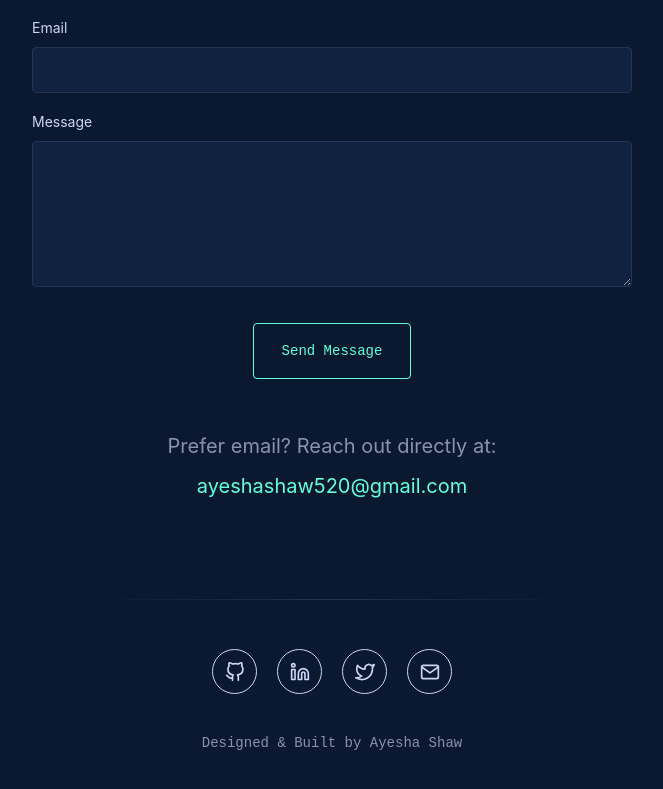
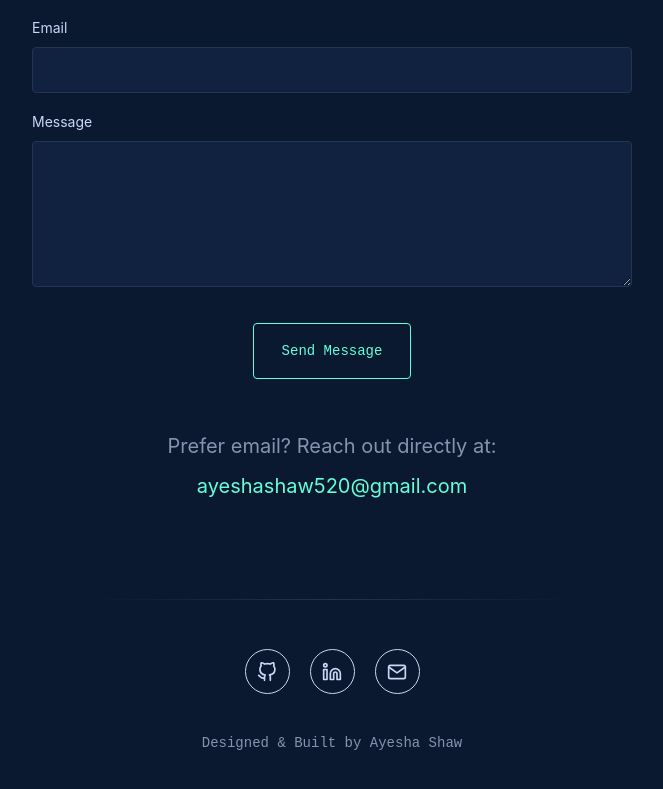
Before and after one commit to ayeshashaw/MyPortfolio, a React (Vite) app: page / in a window 1280 px wide. Shown: the part 4523-5312 px from the top of the page, without its empty margins (308-971 px from the left). Built offline with nearby package versions, Linux system fonts and the light colour scheme.

Commit message:
Update Footer.jsx

```diff
--- a/src/components/Footer.jsx
+++ b/src/components/Footer.jsx
@@ -13,11 +13,6 @@ const Footer = () => {
             <path d="M16 8a6 6 0 0 1 6 6v7h-4v-7a2 2 0 0 0-2-2 2 2 0 0 0-2 2v7h-4v-7a6 6 0 0 1 6-6z"></path>
             <rect x="2" y="9" width="4" height="12"></rect>
             <circle cx="4" cy="4" r="2"></circle>
-          </svg>
-        </a>
-        <a href="https://twitter.com" target="_blank" rel="noopener noreferrer" className="social-link">
-          <svg xmlns="http://www.w3.org/2000/svg" role="img" viewBox="0 0 24 24" fill="none" stroke="currentColor" strokeWidth="2" strokeLinecap="round" strokeLinejoin="round">
-            <path d="M23 3a10.9 10.9 0 0 1-3.14 1.53 4.48 4.48 0 0 0-7.86 3v1A10.66 10.66 0 0 1 3 4s-4 9 5 13a11.64 11.64 0 0 1-7 2c9 5 20 0 20-11.5a4.5 4.5 0 0 0-.08-.83A7.72 7.72 0 0 0 23 3z"></path>
           </svg>
         </a>
         <a href="ayeshashaw520gmail.com" className="social-link">
```
